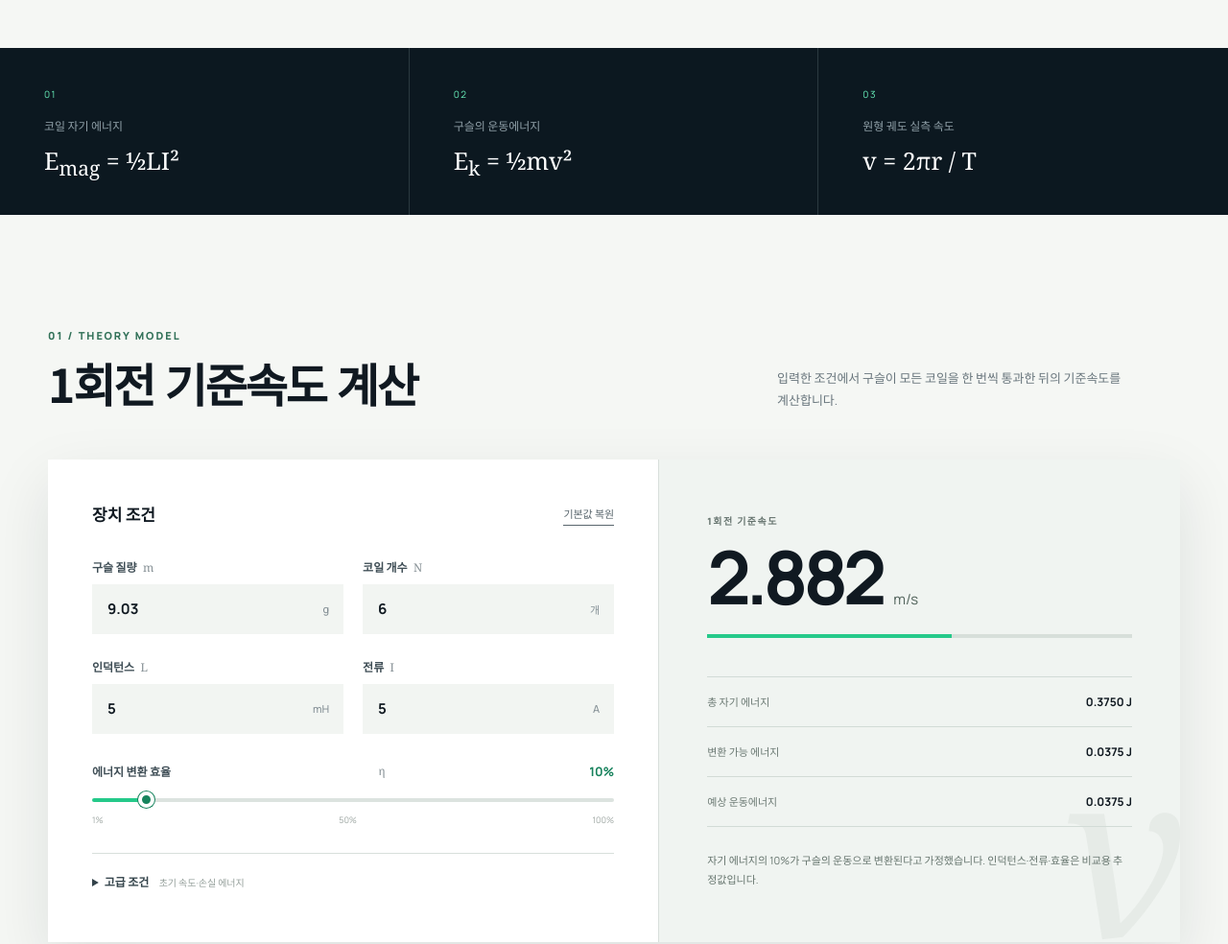
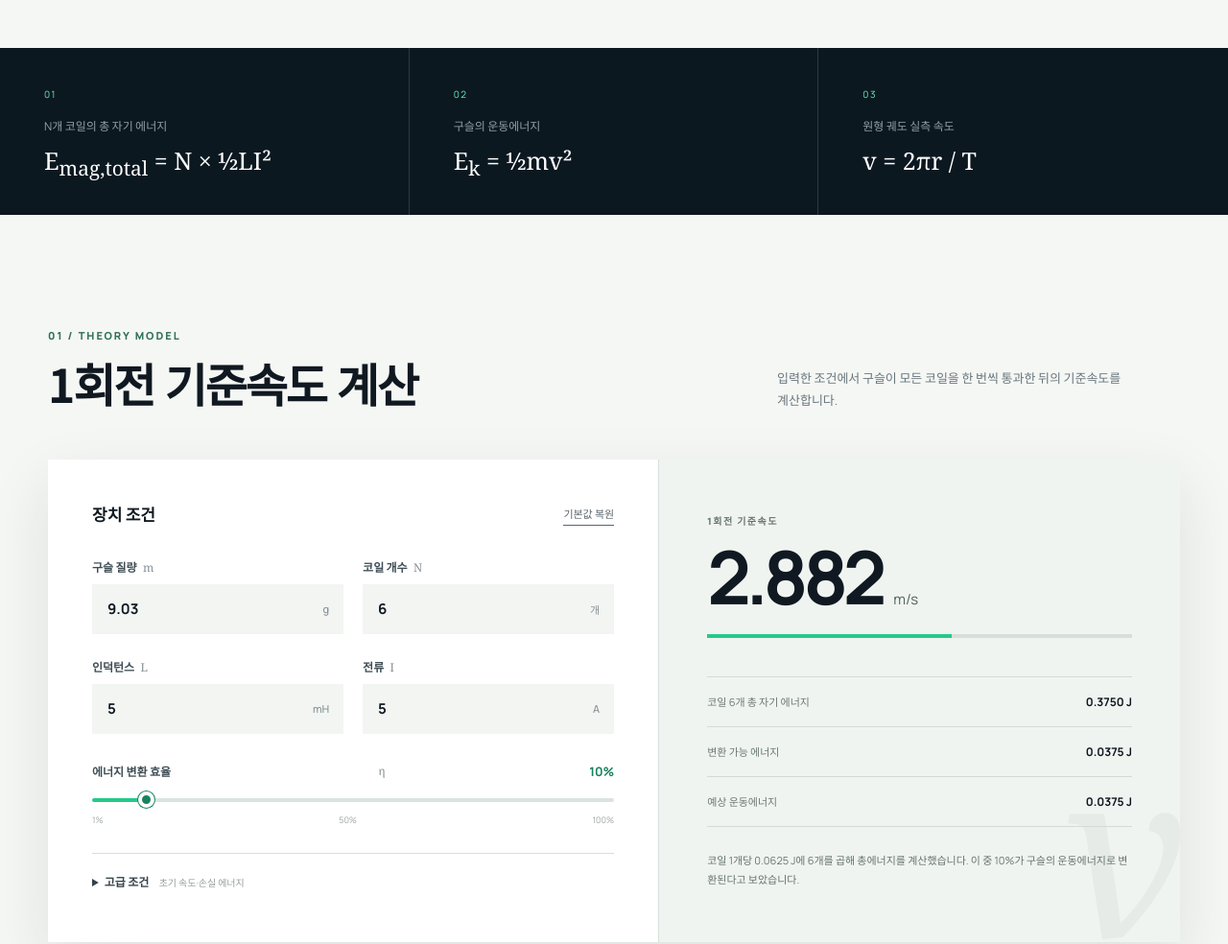
Before and after one commit to kimdon2005/electromagnetic_project, a website: page index.html in a window 1280 px wide. Shown: the part 680-1664 px from the top of the page at 96% size. Drawn offline with Linux system fonts and the light colour scheme.

Commit message:
Show multi-coil energy calculation explicitly

```diff
--- a/index.html
+++ b/index.html
@@ -51,7 +51,7 @@
       </section>
 
       <section class="formula-strip" aria-label="핵심 물리식">
-        <div><span>01</span><p>코일 자기 에너지</p><strong>E<sub>mag</sub> = ½LI²</strong></div>
+        <div><span>01</span><p>N개 코일의 총 자기 에너지</p><strong>E<sub>mag,total</sub> = N × ½LI²</strong></div>
         <div><span>02</span><p>구슬의 운동에너지</p><strong>E<sub>k</sub> = ½mv²</strong></div>
         <div><span>03</span><p>원형 궤도 실측 속도</p><strong>v = 2πr / T</strong></div>
       </section>
@@ -116,11 +116,11 @@
             <div class="speed-result"><strong id="theory-speed">2.882</strong><span>m/s</span></div>
             <div class="speed-scale" aria-hidden="true"><i id="speed-gauge"></i></div>
             <div class="energy-results">
-              <div><span>총 자기 에너지</span><strong id="magnetic-energy">0.3750 J</strong></div>
+              <div><span id="magnetic-energy-label">코일 6개 총 자기 에너지</span><strong id="magnetic-energy">0.3750 J</strong></div>
               <div><span>변환 가능 에너지</span><strong id="converted-energy">0.0375 J</strong></div>
               <div><span>예상 운동에너지</span><strong id="kinetic-energy">0.0375 J</strong></div>
             </div>
-            <p class="model-note" id="model-note">자기 에너지의 10%가 운동으로 변환된다고 가정했습니다. 인덕턴스·전류·효율은 비교용 추정값입니다.</p>
+            <p class="model-note" id="model-note">코일 1개의 자기 에너지에 코일 6개를 곱해 총에너지를 계산합니다. 이 중 10%가 운동으로 변환된다고 가정했습니다.</p>
           </div>
         </div>
       </section>
--- a/script.js
+++ b/script.js
@@ -77,13 +77,15 @@ function updateTheory() {
   state.theory = result;
 
   $("#theory-speed").textContent = format(result.speedMps);
+  $("#magnetic-energy-label").textContent = `코일 ${input.coils}개 총 자기 에너지`;
   $("#magnetic-energy").textContent = formatEnergy(result.magneticEnergyJ);
   $("#converted-energy").textContent = formatEnergy(result.convertedEnergyJ);
   $("#kinetic-energy").textContent = formatEnergy(result.kineticEnergyJ);
   $("#speed-gauge").style.width = `${Math.min(100, Math.max(2, result.speedMps * 20))}%`;
+  const perCoilEnergy = result.magneticEnergyJ / input.coils;
   $("#model-note").textContent = input.energyLossJ > 0
-    ? `자기 에너지의 ${format(input.efficiency * 100, 0)}%가 변환되고 ${format(input.energyLossJ * 1000, 2)} mJ가 손실된다고 가정했습니다. 인덕턴스·전류·효율은 비교용 추정값입니다.`
-    : `자기 에너지의 ${format(input.efficiency * 100, 0)}%가 구슬의 운동으로 변환된다고 가정했습니다. 인덕턴스·전류·효율은 비교용 추정값입니다.`;
+    ? `코일 1개당 ${format(perCoilEnergy, 4)} J에 ${input.coils}개를 곱해 총에너지를 계산했습니다. 변환 효율은 ${format(input.efficiency * 100, 0)}%이고 손실은 ${format(input.energyLossJ * 1000, 2)} mJ입니다.`
+    : `코일 1개당 ${format(perCoilEnergy, 4)} J에 ${input.coils}개를 곱해 총에너지를 계산했습니다. 이 중 ${format(input.efficiency * 100, 0)}%가 구슬의 운동에너지로 변환된다고 보았습니다.`;
 
   updateComparison();
   drawChart();
```
Also changed, not shown: README.md.
